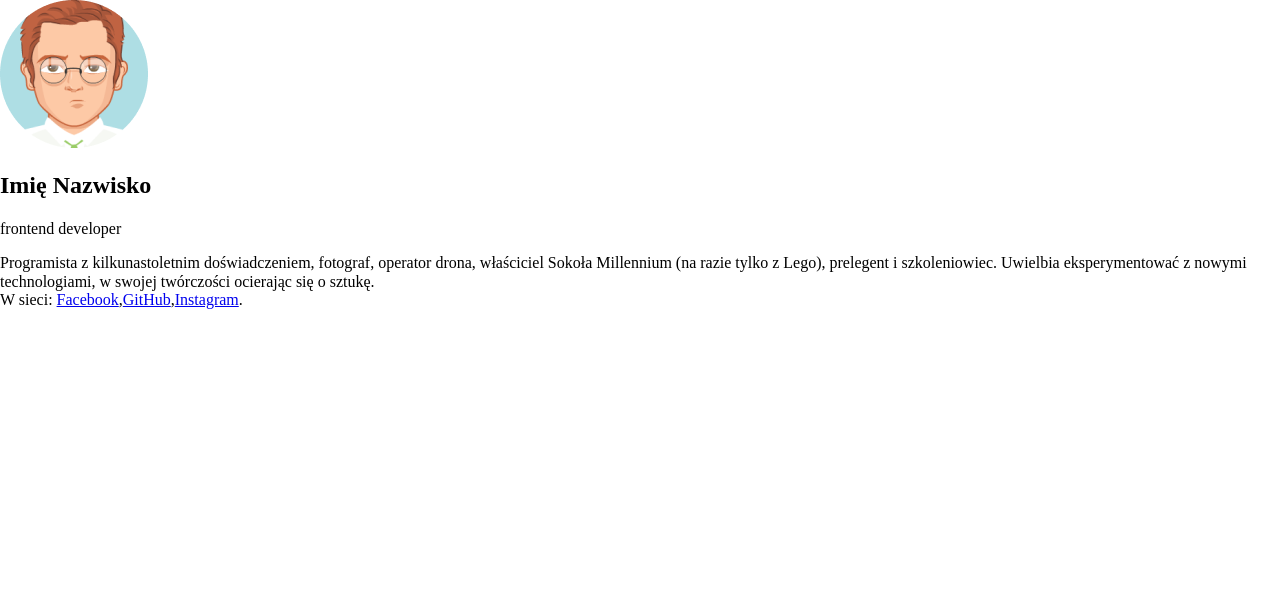
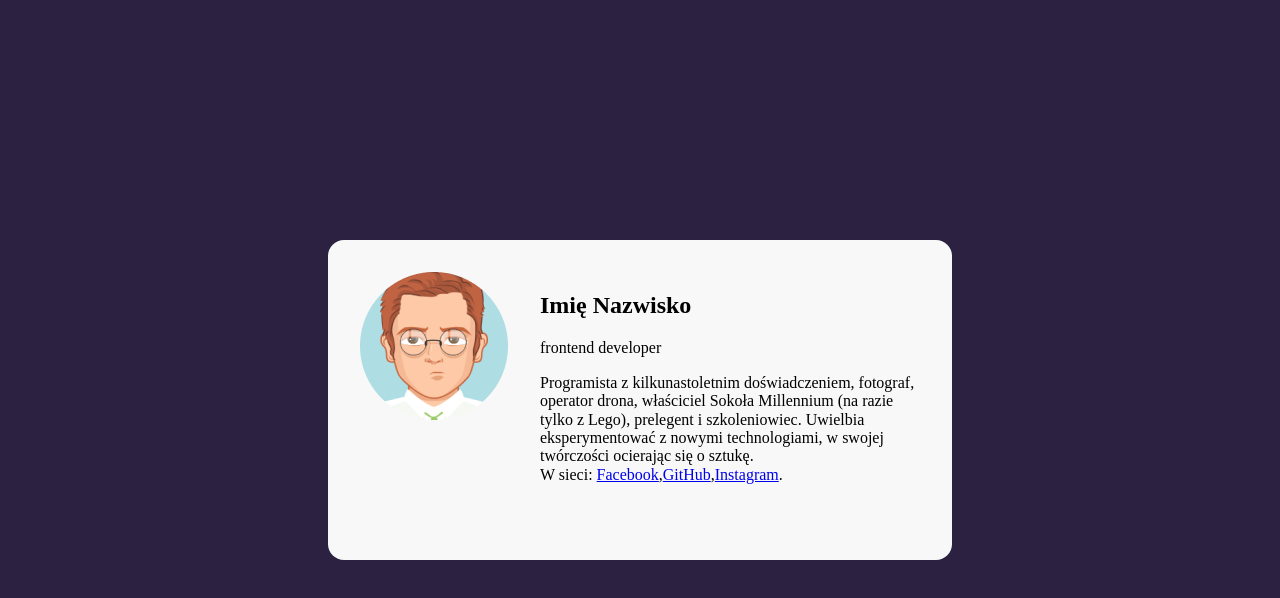
Before and after one commit to mzdzieblko/buissnesCardWtf, a plain HTML site: page index.html in a window 1280 px wide. Drawn offline with nearby package versions, Linux system fonts and the light colour scheme.

Commit message:
add wrap to content and litlle style

```diff
--- a/css/main.css
+++ b/css/main.css
@@ -4,3 +4,24 @@ html {
   *, *::before, *::after{
     box-sizing: inherit;
   }
+  .main{
+      background-color: #2C2141;
+      min-width: 100vw;
+      min-height: 100vh;
+      display: flex;
+      justify-content: center;
+      align-items: center;
+  }
+  .card{
+      background-color: #F8F8F8;
+      width: 624px;
+      height: 320px;
+      border-radius: 16px;
+      padding: 32px;
+      display: flex;
+      align-content: space-around;
+  }
+  .card__photo{
+      height: max-content;
+      margin-right: 32px;
+  }
--- a/index.html
+++ b/index.html
@@ -16,15 +16,21 @@
           src="/assets/avatar.png"
           alt="moje zdjęcie portretowe"
         />
+        <div class="card_wrap">
           <div class="card__title">
             <h2 class="title__heding">Imię Nazwisko</h2>
             <p class="title__description">frontend developer</p>
           </div>
           <div class="card__description">
-            Programista z kilkunastoletnim doświadczeniem, fotograf, operator drona, właściciel Sokoła Millennium (na razie tylko z Lego), prelegent i szkoleniowiec. Uwielbia eksperymentować z nowymi technologiami, w swojej twórczości ocierając się o sztukę.
+            Programista z kilkunastoletnim doświadczeniem, fotograf, operator
+            drona, właściciel Sokoła Millennium (na razie tylko z Lego),
+            prelegent i szkoleniowiec. Uwielbia eksperymentować z nowymi
+            technologiami, w swojej twórczości ocierając się o sztukę.
           </div>
           <div class="card__footer">
-            W sieci: <a href="http://">Facebook</a>,<a href="http://">GitHub</a>,<a href="http://">Instagram</a>.
+            W sieci: <a href="http://">Facebook</a>,<a href="http://">GitHub</a
+            >,<a href="http://">Instagram</a>.
+          </div>
         </div>
       </div>
     </main>
```
Lines whose indentation alone changed are shown as unchanged.
